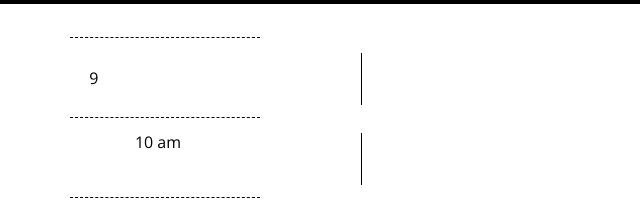
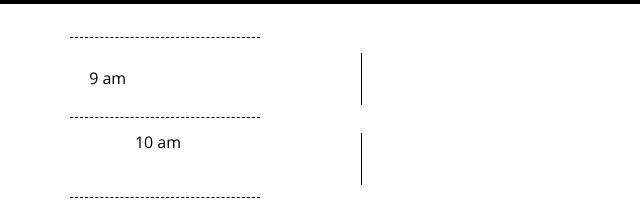
Before and after one commit to taylorceneviva/scheduleDayPlanner, a plain HTML site: page index.html in a window 1280 px wide. Shown: the part 264-474 px from the top of the page, 0-640 px from the left. Drawn offline with nearby package versions, Linux system fonts and the light colour scheme; a script that the page names is missing.

Commit message:
correction of 9am

```diff
--- a/index.html
+++ b/index.html
@@ -39,7 +39,7 @@
 
         <div class="row">
           <div class="col-sm-2 hour">
-            <p id ="showPls"> 9 </p>
+            <p id ="showPls"> 9 am </p>
           </div>
           <div id="nine" class="col-sm-8 time-block" id=timeBlockEl >
             <textarea class ="col-10 log" type="text"></textarea>
```
